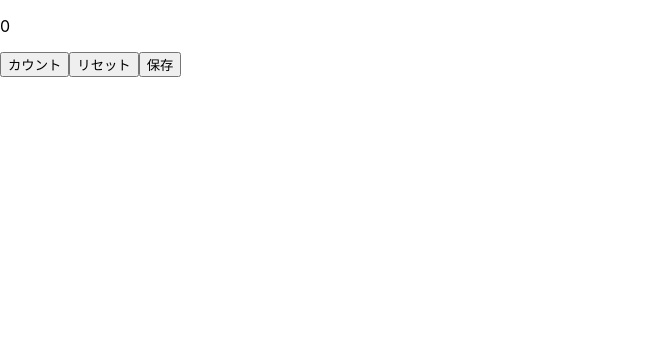
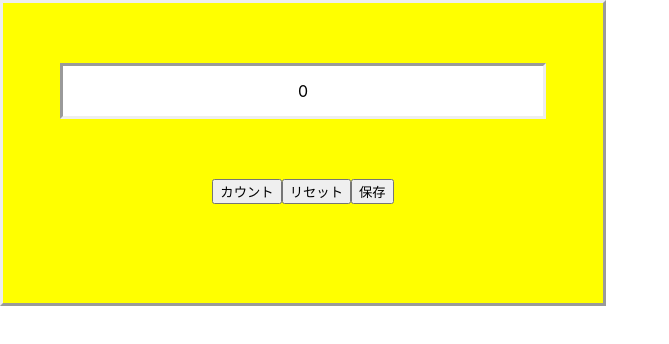
Before and after one commit to h-yokoyama-eiwa/dockerStudy, a React (Create React App) app in the folder webCounter/web-counter/: page / in a window 1280 px wide. Shown: the top 344 px of the page, without its empty margins (0-669 px from the left). Built offline with nearby package versions, Linux system fonts and the light colour scheme.

Commit message:
カウンターの見た目をCSSで整えた

```diff
--- /dev/null
+++ b/webCounter/web-counter/src/Counter.css
@@ -0,0 +1,19 @@
+.Counter {
+  text-align: center;
+  background-color: yellow;
+  width: 600px;
+  height: 300px;
+  min-width: 300px;
+  min-height: 150px;
+  border: outset;
+}
+
+.Display {
+  text-align: center;
+  background-color: white;
+  width: 80%;
+  height: 50px;
+  margin: 10% auto;
+  line-height: 50px;
+  border: inset;
+}
--- a/webCounter/web-counter/src/Counter.tsx
+++ b/webCounter/web-counter/src/Counter.tsx
@@ -1,15 +1,15 @@
 import React from 'react';
-// import './App.css';
+import './Counter.css';
 
 function Counter() {
   return (
     <div className="Counter">
-      <p className="Display">
-        0
-      </p>
-      <button className="Button">カウント</button>
-      <button className="Button">リセット</button>
-      <button className="Button">保存</button>
+      <p className='Display'>0</p>
+      <div className='ButtonArea'>
+        <button className="Button">カウント</button>
+        <button className="Button">リセット</button>
+        <button className="Button">保存</button>
+      </div>
     </div>
   );
 }
```
